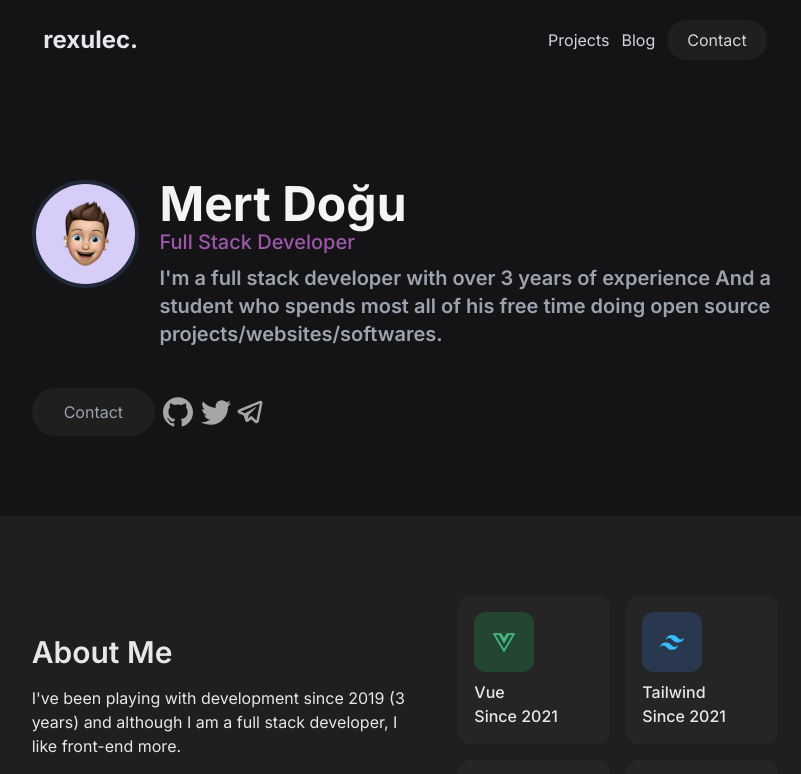
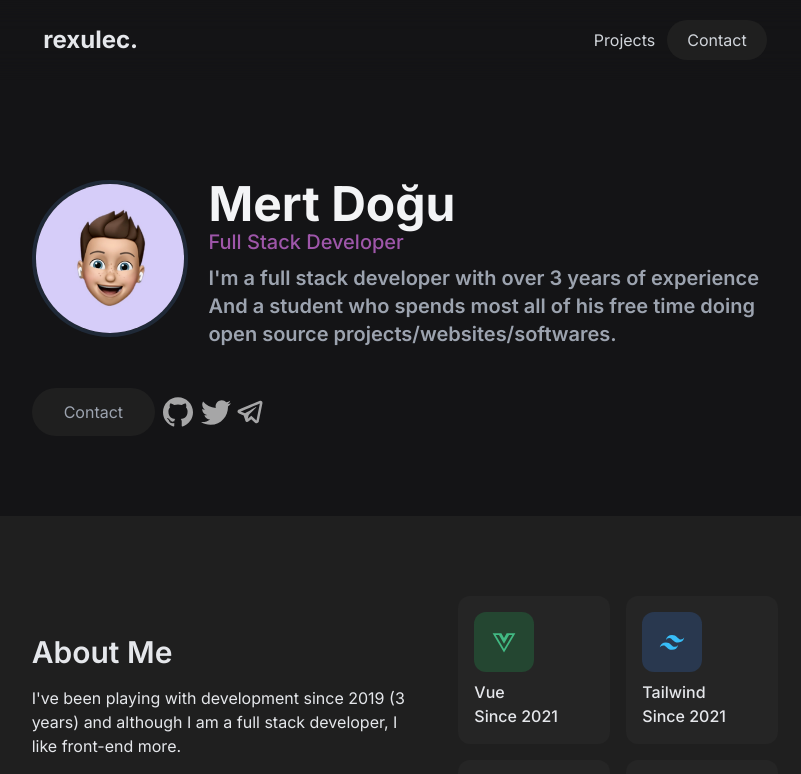
Before and after one commit to ReXulEc/v1, a Next.js app: page / in a window 1280 px wide. Shown: the top 774 px of the page, without its empty margins (235-1036 px from the left). Built offline with nearby package versions, Linux system fonts and the light colour scheme.

Commit message:
Revert "add: blog button and changed the text weight"
This reverts commit 353c2801704ec5311f6e68a2b478a7b1197cd453.

```diff
--- a/components/Main/index.tsx
+++ b/components/Main/index.tsx
@@ -16,7 +16,7 @@ return (
           </p>
           <div className="mt-2 flex text-xl text-gray-400 font-semibold">
             <p className="">I'm a full stack developer with over { new Date().getFullYear() - 2019 } years of
-              experience
+              experience<br />
               And a student who spends most all of his free time doing open source projects/websites/softwares.
             </p>
           </div>
--- a/components/Navbar/index.tsx
+++ b/components/Navbar/index.tsx
@@ -15,13 +15,10 @@ export const Navbar: FC = () => {
         </div>
         <div className="flex items-center text-gray-300">
           <Link href="/projects">
-            <a className="mx-3">
+            <a className="mr-3">
               Projects
             </a>
           </Link>
-          <a href="https://blog.rexulec.com" className="mr-3">
-            Blog
-          </a>
           <a href="mailto:hi@rexulec.com" className="px-5 p-2 transition rounded-full hover:bg-[#262626] bg-[#1f1f1f]">
             Contact
           </a>
```
